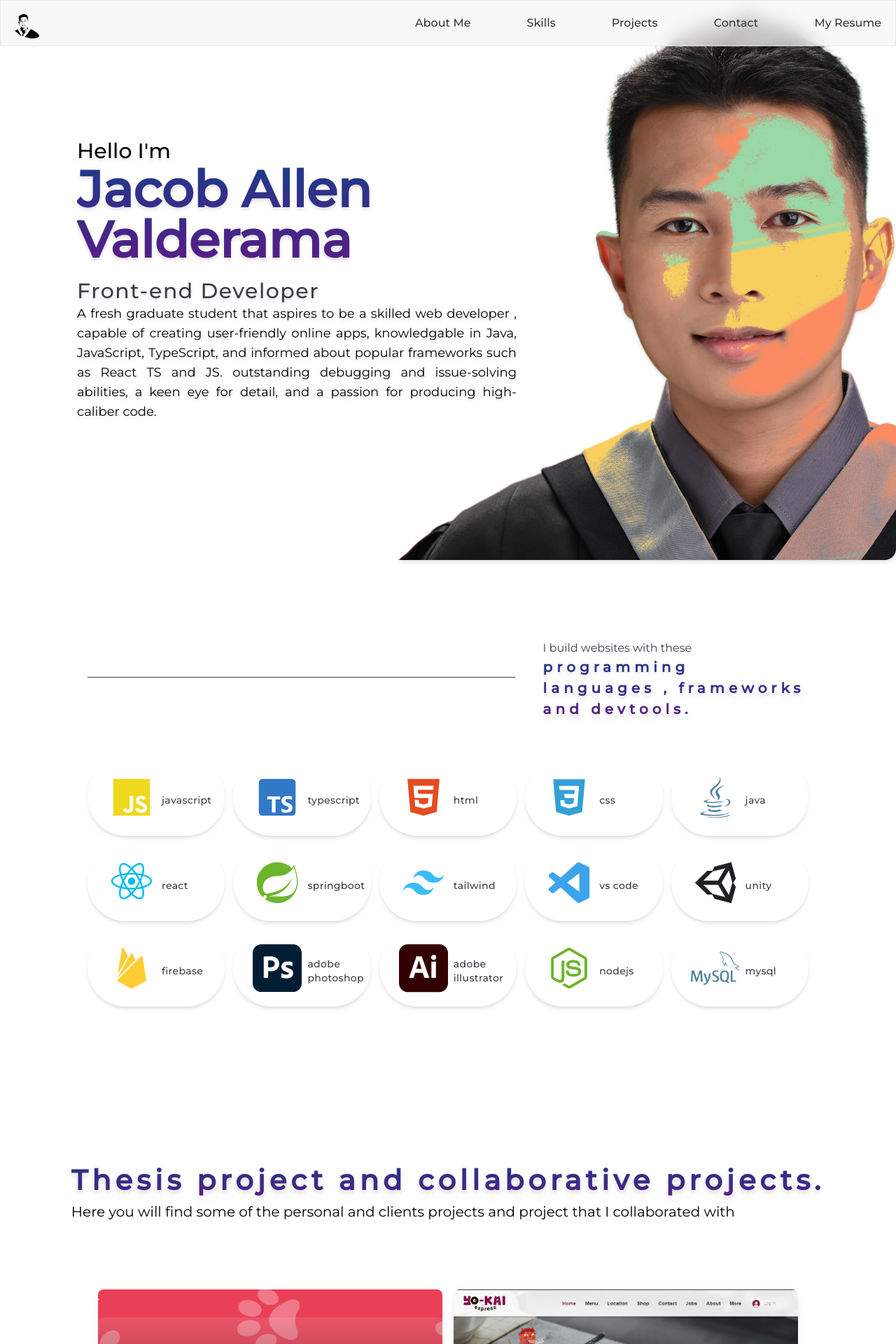
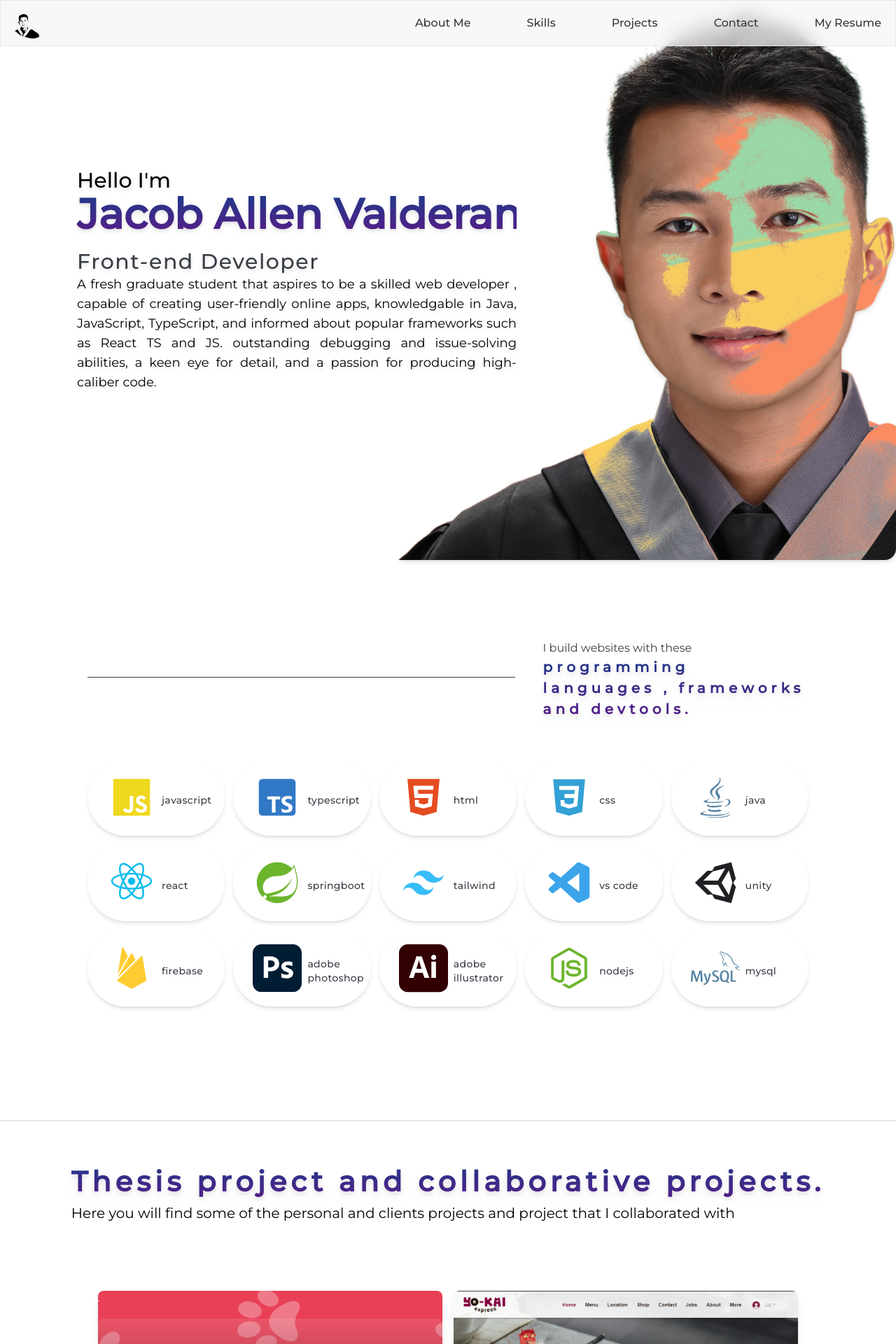
Before and after one commit to DropitupQwerty/MyNewPortfolio, a React (Vite) app: page / in a window 1280 px wide. Shown: the top 1920 px of the page at 70% size. Built offline with nearby package versions, Linux system fonts and the light colour scheme.

Commit message:
Looking for work

```diff
--- a/src/components/AppLayout/index.tsx
+++ b/src/components/AppLayout/index.tsx
@@ -13,7 +13,7 @@ export const AppLayout = (props : AppLayoutProps) => {
     return (
         <div >
             <div
-                className='relative select-none overflow-hiddens'
+                className='relative select-none overflow-hidden divide-y-[2px]'
                 style={{
                     // backgroundImage: `url(${DynamicBg})` ,
                     // backgroundSize:'cover',
--- a/src/page/HomePage/AboutMe/index.tsx
+++ b/src/page/HomePage/AboutMe/index.tsx
@@ -2,9 +2,19 @@ import React from 'react'
 
 export const AboutMe = () => {
     return (
-        <div className='z-20 w-full md:flex justify-center hidden my-10'>
-            <div className='shadow-sm md:w-[80%] bg-white rounded-lg  p-10'>
-                <p className='text-[20px] font-medium text-center text-[#39383D]'>Here you will find more information about me, what I do, and my current skills mostly in terms of programming and technology</p>
+        <div className='z-20 w-full flex justify-center my-16'>
+            <div className=' md:w-[80%] bg-white rounded-lg  '>
+                <div className=''>
+                    <h1 className='text-xl font-medium md:text-3xl text-[#393E46] tracking-wider '>
+                      Front-end Developer
+                    </h1>
+                    <div className='text-lg text-justify '>
+                        <p>A fresh graduate student that aspires to be a skilled web developer , capable of creating user-friendly online apps, knowledgable in Java, JavaScript, TypeScript, and informed about
+popular frameworks such as React TS and JS. outstanding debugging and issue-solving
+abilities, a keen eye for detail, and a passion for producing high-caliber code.
+                        </p>
+                    </div>
+                </div>
             </div>
         </div>
     )
--- a/src/page/HomePage/Banner/index.tsx
+++ b/src/page/HomePage/Banner/index.tsx
@@ -14,7 +14,7 @@ export const Banner = () => {
     return (
         <div ref={ref} className='h-fit items-center relative flex' id='aboutme'
         >
-            <div className={' relative  sm:min-h-screen rounded-2xl  w-full overflow-hidden  items-center   drop-shadow-md flex flex-col sm:flex-row  sm:items-end  lg:items-center '}
+            <div className={' relative  sm:min-h-screen rounded-b-2xl  w-full overflow-hidden  items-center   drop-shadow-md flex flex-col sm:flex-row  sm:items-end  lg:items-center '}
             >
                 <div className='transition-all  duration-1000 flex  sm:absolute mt-[20vh] sm:mt-0 w-screen h-full'>
                     <div className=' rounded-full sm:rounded-none overflow-hidden sm:overflow-visible  h-[30vh] w-[30vh] sm:w-full  mx-auto sm:mx-0 transition-all duration-1000 relative sm:left-0 lg:left-[40%] sm:bottom-[50%] md:bottom-[40%] lg:bottom-[30%]'>
@@ -26,10 +26,9 @@ export const Banner = () => {
                     <div className='hidden md:block'>
                         <h1 className='text-2xl md:text-3xl font-medium'> Hello I&apos;m</h1>
                     </div>
-                    <div className='font-extrabold text-2xl  flex justify-center md:block   md:text-7xl filter bg-gradient-to-t from-purple-900 to-blue-900  bg-clip-text text-transparent'>
-                        <h1 className=''> Jacob Allen Valderama</h1>
+                    <div className='font-extrabold text-2xl  flex justify-center md:block   md:text-6xl filter bg-gradient-to-t from-purple-900 to-blue-900  bg-clip-text text-transparent'>
+                        <h1 className='xl:whitespace-nowrap'> Jacob Allen Valderama</h1>
                     </div>
-
                     <div className='mt-5'>
                         <h1 className='text-xl font-medium md:text-3xl text-[#393E46] tracking-wider '>
                       Front-end Developer
--- a/src/page/HomePage/GetIntouch/index.tsx
+++ b/src/page/HomePage/GetIntouch/index.tsx
@@ -21,7 +21,7 @@ export const GetInTouch = () => {
 
     const sendEmail  = (e : React.FormEvent) => {
         e.preventDefault()
-        setIsSending('Send')
+
 
         emailJs.sendForm(Service_ID , emailTemplate , formRef.current as HTMLFormElement , publicKey)
             .then((result)=> {
@@ -41,13 +41,13 @@ export const GetInTouch = () => {
         <div  className=' flex items-center bg-white' id="contact">
             <div className='w-full  my-10  flex justify-center ' >
                 <div className='flex flex-col bg-white p-10 lowercase w-full md:w-[60%] '>
-                    <div className={twMerge('duration-1000 transition-all ', currrentView ? 'translate-y-0 opacity-100' : '-translate-y-full opacity-0')}>
-                        <div className='text-[40px] lg:text-[70px] font-extrabold bg-clip-text text-transparent bg-gradient-to-t from-purple-900 to-blue-900'>Email me here.</div>
+                    <div  className={twMerge('duration-1000 transition-all ', currrentView ? 'translate-y-0 opacity-100' : '-translate-y-full opacity-0')}>
+                        <div  className='text-[40px] lg:text-[70px] font-extrabold bg-clip-text text-transparent bg-gradient-to-t from-purple-900 to-blue-900'>Email me here.</div>
                     </div>
 
-                    <div  ref={ref} className={twMerge('text-[20px] text-[#39383D]','duration-1000 transition-all ', currrentView ? 'opacity-100 translate-y-0' : 'opacity-0 translate-y-full')}>if you have any questions or would like to work with me, please feel free to email me and say hello!</div>
+                    <div   className={twMerge('text-[20px] text-[#39383D]','duration-1000 transition-all ', currrentView ? 'opacity-100 translate-y-0' : 'opacity-0 translate-y-full')}>if you have any questions or would like to work with me, please feel free to email me and say hello!</div>
                     <form ref={formRef} onSubmit={(e)=>sendEmail(e)}>
-                        <div  className='flex flex-col gap-5 mt-10'>
+                        <div ref={ref} className='flex flex-col gap-5 mt-10'>
                             <input id="email" required name='email' className={twMerge('  w-full p-4 border  rounded-lg focus:shadow-purple-900 focus:shadow outline-none','duration-1000 transition-all ', currrentView ? 'opacity-100' : 'opacity-0')} placeholder='Enter your Email Address'/>
                             <input id="name" required name='name' className={twMerge('w-full p-4 border  rounded-lg focus:shadow-purple-900 focus:shadow outline-none','duration-[1300ms] transition-all ', currrentView ? 'opacity-100' : 'opacity-0')} placeholder='Enter your Name'/>
                             <input  id="subject" required name='subject' className={twMerge('w-full p-4 border  rounded-lg focus:shadow-purple-900 focus:shadow outline-none','duration-[1600ms] transition-all ', currrentView ? 'opacity-100' : 'opacity-0')} placeholder='Enter Subject'/>
--- a/src/page/HomePage/index.tsx
+++ b/src/page/HomePage/index.tsx
@@ -18,14 +18,16 @@ import { AppLayout } from 'components/AppLayout'
 export const HomePage = () => {
 
     return (
-        <AppLayout >
+        <div>
             <AppNavigationBar path={paths}/>
             <Banner/>
             {/* <AboutMe/> */}
-            <SkillsAndLanguages/>
-            <Projects/>
-            <GetInTouch/>
-            <MyContacts />
-        </AppLayout>
+            <AppLayout >
+                <SkillsAndLanguages/>
+                <Projects/>
+                <GetInTouch/>
+                <MyContacts />
+            </AppLayout>
+        </div>
     )
 }
```
